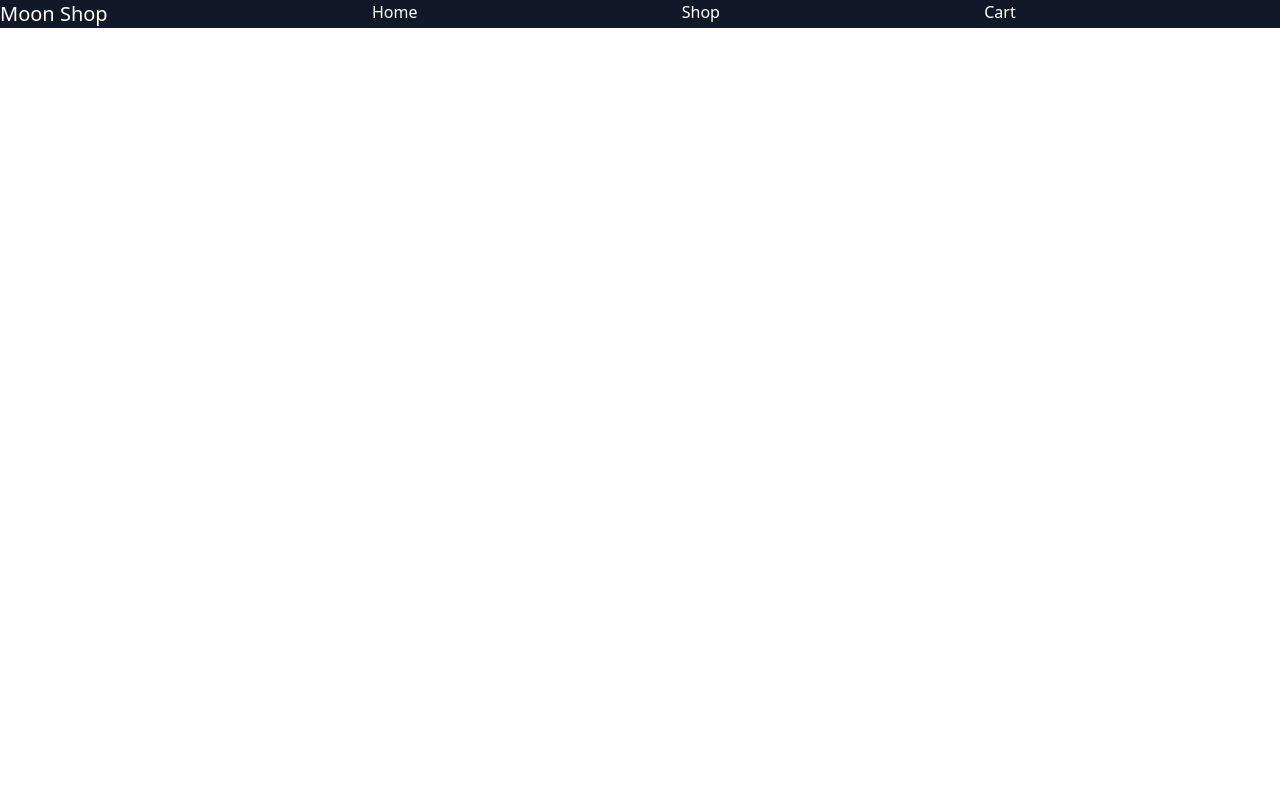
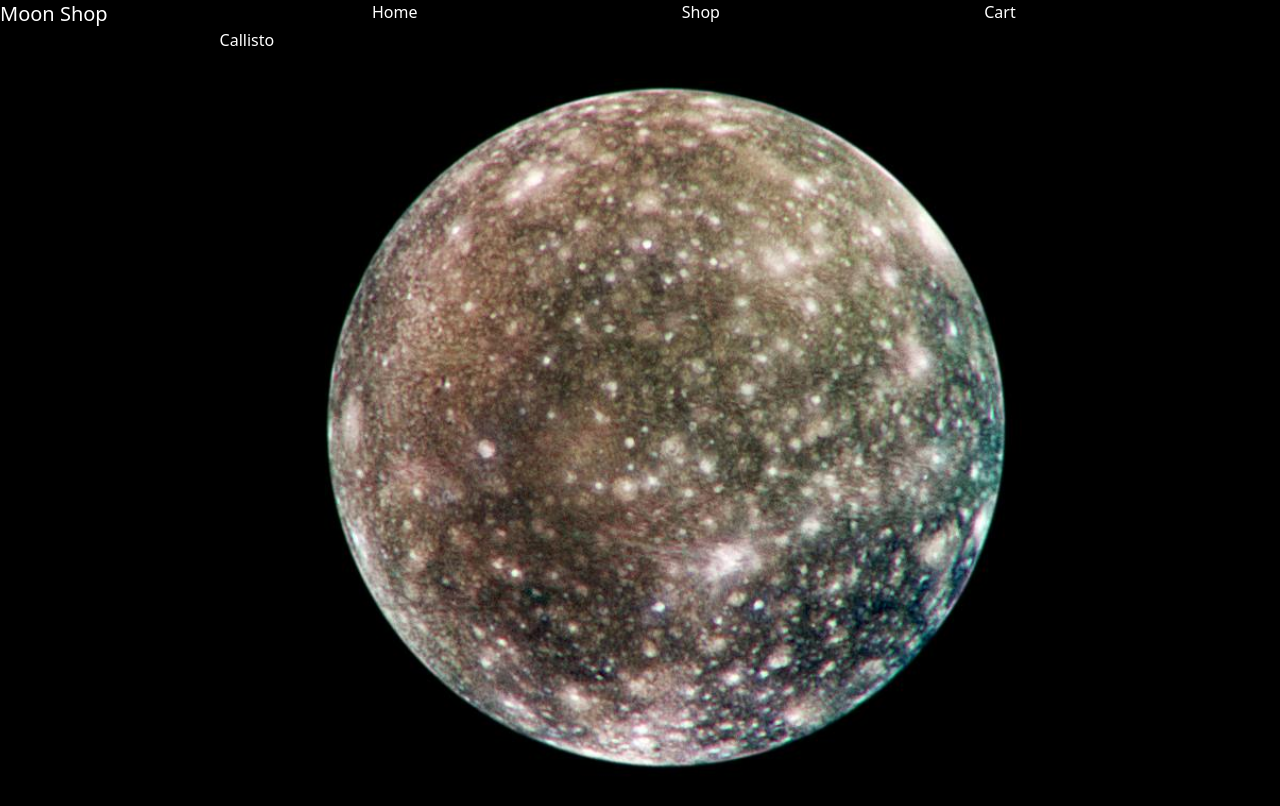
Before and after one commit to edouardblais/online-shop, a React (Create React App) app: page /Shop/Callisto in a window 1280 px wide. Shown: the top 806 px of the page. Built offline with nearby package versions, Linux system fonts and the light colour scheme.

Commit message:
implemented route to individual moon info when user clicks on see info button

```diff
--- a/src/App.js
+++ b/src/App.js
@@ -3,6 +3,7 @@ import Home from './components/Home'
 import Shop from './components/Shop'
 import Cart from './components/Cart'
 import Nav from './components/Nav'
+import Moon from './components/Moon'
 
 const App = () => {
   return (
@@ -11,6 +12,7 @@ const App = () => {
             <Routes>
                 <Route path='/' element={<Home />} />
                     <Route path='/Shop' element={<Shop />} />
+                        <Route path='/Shop/:name' element={<Moon />} />
                     <Route path='/Cart' element={<Cart />} />
             </Routes>
         </BrowserRouter>
--- a/src/components/Cart.js
+++ b/src/components/Cart.js
@@ -2,7 +2,7 @@ import React from "react";
 
 const Cart = () => {
     return (
-        <div className="bg-gray-900 text-white flex flex-column justify-center flex-grow h-screen">
+        <div className="bg-black text-white flex flex-column justify-center flex-grow h-screen">
             Cart
         </div>
     )
--- a/src/components/Data.js
+++ b/src/components/Data.js
@@ -12,33 +12,43 @@ import tritonimage from '../images/triton.jpg';
 const Data = [
     {name:'The Moon',
      image: moonimage,
+     price: '900 000 000 000.00$'
     },
     {name:'Callisto',
      image: callistoimage,
+     price: '200 000 000 000.00$'
     },
     {name:'Io',
      image: ioimage,
+     price: '700 000 000 000.00$'
     },
     {name:'Charon',
      image: charonimage,
+     price: '10 000 000 000.00$'
     },
     {name:'Enceladus',
      image: enceladusimage,
+     price: '400 000 000 000.00$'
     },
     {name:'Ganymede',
      image: ganymedeimage,
+     price: '500 000 000 000.00$'
     },
     {name:'Europa',
      image: europaimage,
+     price: '500 000 000 000.00$'
     },
     {name:'Phobos',
      image: phobosimage,
+     price: '300 000 000 000.00$'
     },
     {name:'Titan',
      image: titanimage,
+     price: '600 000 000 000.00$'
     },
     {name:'Triton',
      image: tritonimage,
+     price: '400 000 000 000.00$'
     },
 ];
 
--- a/src/components/Home.js
+++ b/src/components/Home.js
@@ -3,7 +3,7 @@ import '../index.css'
 
 const Home = () => {
     return (
-        <div className="bg-gray-900 text-white flex flex-column justify-center flex-grow h-screen">
+        <div className="bg-black text-white flex flex-column justify-center flex-grow h-screen">
             Home
         </div>
     )
--- /dev/null
+++ b/src/components/Moon.js
@@ -0,0 +1,20 @@
+import React from "react";
+import { useParams } from "react-router-dom";
+import Data from './Data'
+
+const Moon = () => {
+    let { name } = useParams();
+    const moondata = Data.filter(moon => (moon.name === name));
+
+    return (
+        <div className="bg-black text-white flex flex-column justify-center flex-grow h-screen">
+            <div>
+                {name}
+            </div>
+            <img alt="" src={moondata[0].image}></img>
+
+        </div>
+    )
+}
+
+export default Moon
--- a/src/components/Nav.js
+++ b/src/components/Nav.js
@@ -4,7 +4,7 @@ import '../index.css'
 
 const Nav = () => {
     return (
-        <nav className="flex flex-row text-white bg-gray-900">
+        <nav className="flex flex-row text-white bg-black">
             <h3 className="text-xl">Moon Shop</h3>
             <ul className="flex flex-grow flex-row justify-evenly">
                 <Link to=''>
--- a/src/components/Shop.js
+++ b/src/components/Shop.js
@@ -1,16 +1,23 @@
 import React from "react";
 import Data from './Data';
+import { Link } from "react-router-dom";
 
 const Shop = () => {
+
     return (
-        <div className="bg-gray-900 text-white flex flex-column justify-center flex-grow h-screen">
+        <div className="bg-black text-white flex flex-column justify-center flex-grow">
+            <div className="flex flex-row gap-6 flex-wrap">
                 {Data?.map((mooninfo) => {
                     return ( <div key={mooninfo.name}>
                                 <div>{mooninfo.name}</div>
-                            <img alt='' src={mooninfo.image}></img>
+                                <div>Price: {mooninfo.price}</div>
+                                <img alt='' src={mooninfo.image} className="max-w-lg max-h-96"></img>
+                                <Link to={mooninfo.name}>See Info</Link >
+                                <button>Add to Cart</button>
                             </div>
                     )
                 })}
+            </div>
         </div>
     )
 }
```
Lines whose indentation alone changed are shown as unchanged.
